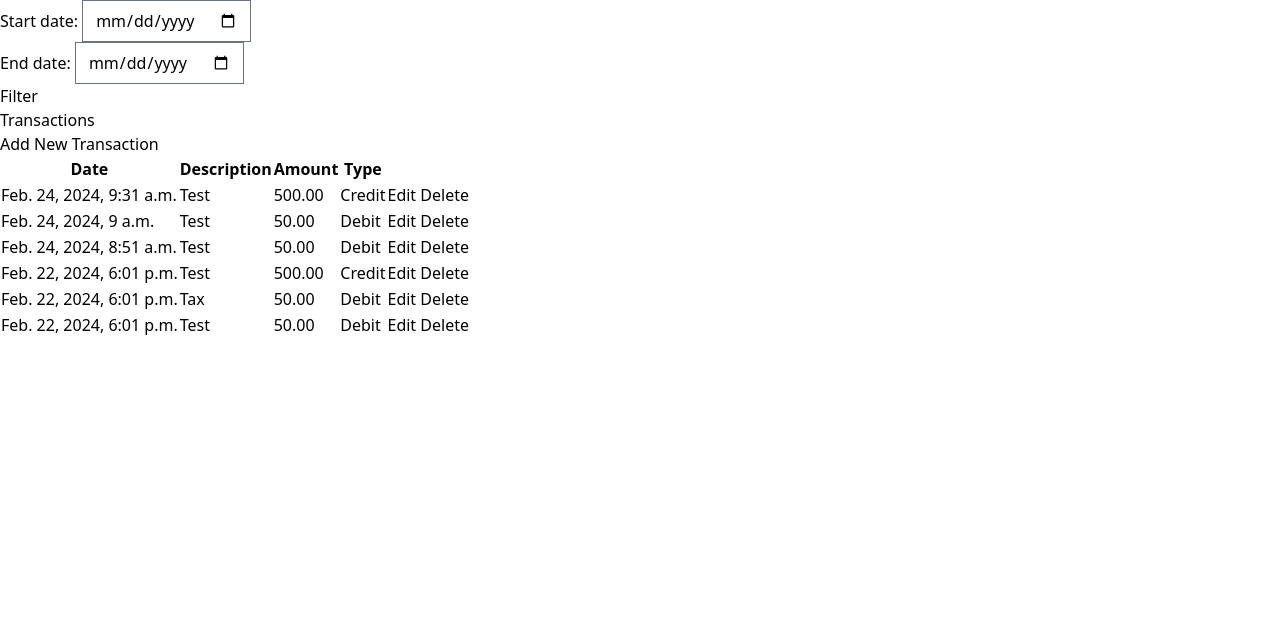
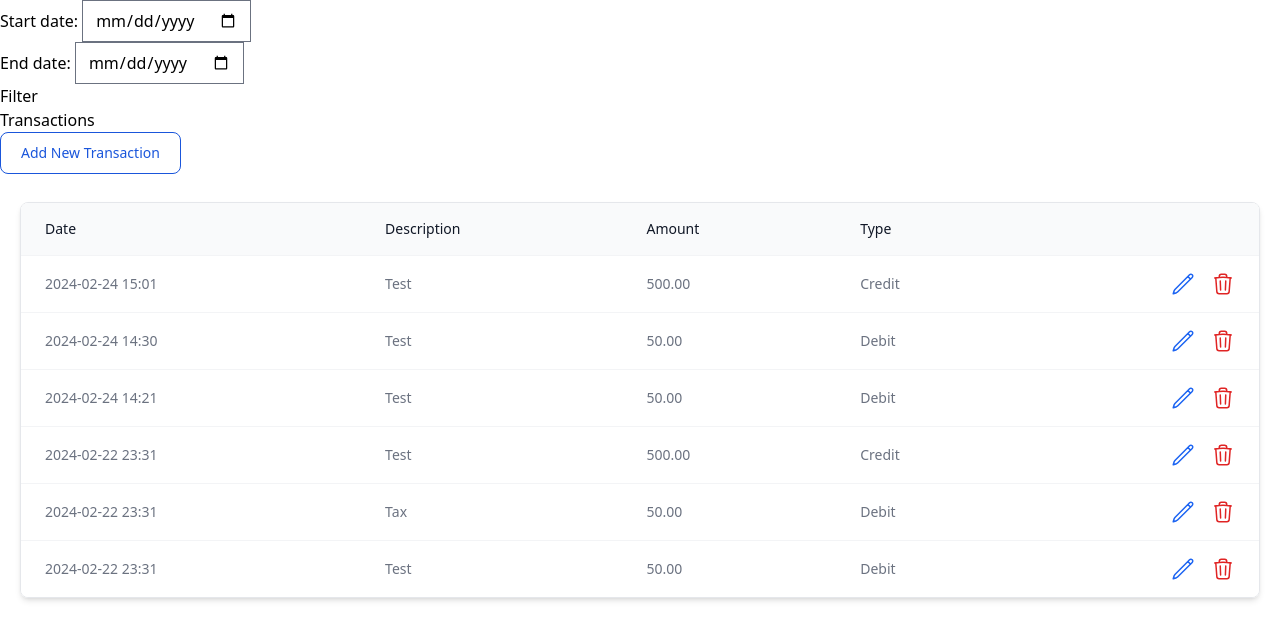
Before and after one commit to WalkingStatue/finsmart, a Django app: page /transactions/ in a window 1280 px wide. Shown: the part 64-704 px from the top of the page. Run offline with Django 5.2, Linux system fonts and the light colour scheme; a user stored in the database is signed in; data comes from the database, SQL or seed files in the repository; both versions use the stored data as it was after the commit; style sheets or scripts are compiled from the project's sources.

Commit message:
More Transaction Details

```diff
--- a/finsmart/settings.py
+++ b/finsmart/settings.py
@@ -178,3 +178,6 @@ ACCOUNT_FORMS = {
     'login': 'accounts.forms.CustomLoginForm',
     'signup': 'accounts.forms.CustomSignupForm',
 }
+
+USE_TZ = True
+TIME_ZONE = 'Asia/Kolkata'
--- a/finsmart/templates/base.html
+++ b/finsmart/templates/base.html
@@ -149,7 +149,7 @@
               <li>
                 <a
                   href="/"
-                  class="block py-2 px-3 text-white bg-blue-700 rounded md:bg-transparent md:text-blue-700 md:p-0 md:dark:text-blue-500"
+                  class="block py-2 px-3 text-white rounded md:bg-transparent md:text-blue-700 md:p-0 md:dark:text-blue-500"
                   aria-current="page"
                   >Home</a
                 >
@@ -157,7 +157,7 @@
               <li>
                 <a
                   href="{% url 'transactions:user_transactions' %}"
-                  class="block py-2 px-3 text-gray-900 rounded hover:bg-gray-100 md:hover:bg-transparent md:hover:text-blue-700 md:p-0 dark:text-white md:dark:hover:text-blue-500 dark:hover:bg-gray-700 dark:hover:text-white md:dark:hover:bg-transparent dark:border-gray-700"
+                  class="block py-2 px-3 text-gray-900  rounded hover:bg-gray-100 md:hover:bg-transparent md:hover:text-blue-700 md:p-0 dark:text-white md:dark:hover:text-blue-500 dark:hover:bg-gray-700 dark:hover:text-white md:dark:hover:bg-transparent dark:border-gray-700"
                   >Transaction</a
                 >
               </li>
--- a/transactions/forms.py
+++ b/transactions/forms.py
@@ -21,7 +21,7 @@ from .models import Transaction
 class TransactionForm(forms.ModelForm):
     class Meta:
         model = Transaction
-        fields = ['wallet', 'transaction_type', 'amount', 'description', 'category', 'transaction_date']
+        fields = ['wallet', 'transaction_type', 'amount', 'description', 'category']
 
     def __init__(self, *args, user=None, **kwargs):
         super(TransactionForm, self).__init__(*args, **kwargs)
--- a/transactions/models.py
+++ b/transactions/models.py
@@ -2,6 +2,10 @@ from django.db import models
 from django.conf import settings
 from accounts.models import Account
 from django.core.exceptions import ValidationError
+from django.utils import timezone
+
+now = timezone.now()  # This is timezone-aware and set to 'Asia/Kolkata'
+
 
 class Wallet(models.Model):
     account = models.ForeignKey(Account, on_delete=models.CASCADE, related_name='wallets')
@@ -34,7 +38,7 @@ class Transaction(models.Model):
     amount = models.DecimalField(max_digits=10, decimal_places=2)
     description = models.CharField(max_length=255)
     category = models.ForeignKey(Category, related_name='transactions', on_delete=models.SET_NULL, null=True, blank=True)
-    transaction_date = models.DateTimeField()
+    transaction_date = models.DateTimeField(auto_now_add=True)
 
     def __str__(self):
         return f"{self.wallet} - {self.amount} - {self.description}"
--- a/transactions/templates/transactions/user_transactions.html
+++ b/transactions/templates/transactions/user_transactions.html
@@ -15,36 +15,53 @@
   <button type="submit">Filter</button>
 </form>
 <h2>Transactions</h2>
+<button
+ class="text-blue-700 hover:text-white border border-blue-700 hover:bg-blue-800 focus:ring-4 focus:outline-none focus:ring-blue-300 font-medium rounded-lg text-sm px-5 py-2.5 text-center me-2 mb-2 dark:border-blue-500 dark:text-blue-500 dark:hover:text-white dark:hover:bg-blue-500 dark:focus:ring-blue-800"
+ >
 <a href="{% url 'transactions:transaction_add' %}" class="btn btn-primary"
   >Add New Transaction</a
 >
-<table>
+</button>
+<div class="overflow-hidden rounded-lg border border-gray-200 shadow-md m-5">
+  <table class="w-full border-collapse bg-white text-left text-sm text-gray-500">
+    <thead class="bg-gray-50">
       <tr>
-    <th>Date</th>
-    <th>Description</th>
-    <th>Amount</th>
-    <th>Type</th>
+        <th scope="col" class="px-6 py-4 font-medium text-gray-900">Date</th>
+        <th scope="col" class="px-6 py-4 font-medium text-gray-900">Description</th>
+        <th scope="col" class="px-6 py-4 font-medium text-gray-900">Amount</th>
+        <th scope="col" class="px-6 py-4 font-medium text-gray-900">Type</th>
+        <th scope="col" class="px-6 py-4 font-medium text-gray-900"></th>
       </tr>
+    </thead>
+    <tbody class="divide-y divide-gray-100 border-t border-gray-100">
       {% for transaction in object_list %}
-  <tr>
-    <td>{{ transaction.transaction_date }}</td>
-    <td>{{ transaction.description }}</td>
-    <td>{{ transaction.amount }}</td>
-    <td>{{ transaction.get_transaction_type_display }}</td>
-    <td>
-      <a
-        href="{% url 'transactions:transaction_edit' transaction.pk %}"
-        class="btn btn-secondary"
-        >Edit</a
-      >
-      <a
-        href="{% url 'transactions:transaction_delete' transaction.pk %}"
-        class="btn btn-danger"
-        >Delete</a
-      >
+      <tr class="hover:bg-gray-50">
+        <td class="px-6 py-4">{{ transaction.transaction_date|date:"Y-m-d H:i" }}</td>
+        <td class="px-6 py-4">{{ transaction.description }}</td>
+        <td class="px-6 py-4">{{ transaction.amount }}</td>
+        <td class="px-6 py-4">{{ transaction.get_transaction_type_display }}</td>
+        <td class="px-6 py-4">
+          <div class="flex justify-end gap-4">
+            <a href="{% url 'transactions:transaction_edit' transaction.pk %}">
+              <svg xmlns="http://www.w3.org/2000/svg" fill="none" viewBox="0 0 24 24" stroke-width="1.5" stroke="currentColor" class="h-6 w-6 text-blue-600">
+                <path stroke-linecap="round" stroke-linejoin="round" d="M16.862 4.487l1.687-1.688a1.875 1.875 0 112.652 2.652L6.832 19.82a4.5 4.5 0 01-1.897 1.13l-2.685.8.8-2.685a4.5 4.5 0 011.13-1.897L16.863 4.487zm0 0L19.5 7.125" />
+              </svg>
+            </a>
+            <a href="{% url 'transactions:transaction_delete' transaction.pk %}">
+              <svg xmlns="http://www.w3.org/2000/svg" fill="none" viewBox="0 0 24 24" stroke-width="1.5" stroke="currentColor" class="h-6 w-6 text-red-600">
+                <path stroke-linecap="round" stroke-linejoin="round" d="M14.74 9l-.346 9m-4.788 0L9.26 9m9.968-3.21c.342.052.682.107 1.022.166m-1.022-.165L18.16 19.673a2.25 2.25 0 01-2.244 2.077H8.084a2.25 2.25 0 01-2.244-2.077L4.772 5.79m14.456 0a48.108 48.108 0 00-3.478-.397m-12 .562c.34-.059.68-.114 1.022-.165m0 0a48.11 48.11 0 013.478-.397m7.5 0v-.916c0-1.18-.91-2.164-2.09-2.201a51.964 51.964 0 00-3.32 0c-1.18.037-2.09 1.022-2.09 2.201v.916m7.5 0a48.667 48.667 0 00-7.5 0" />
+              </svg>
+            </a>
+          </div>
         </td>
       </tr>
+      {% empty %}
+      <tr class="hover:bg-gray-50">
+        <td colspan="5" class="px-6 py-4">No transactions found.</td>
+      </tr>
       {% endfor %}
+    </tbody>
   </table>
+</div>
 
 {% endblock %}
--- a/transactions/views.py
+++ b/transactions/views.py
@@ -50,6 +50,7 @@ class TransactionCreateView(LoginRequiredMixin, CreateView):
 
 
 
+
 class TransactionUpdateView(LoginRequiredMixin, UpdateView):
     model = Transaction
     form_class = TransactionForm
```
Also changed, not shown: accounts/templates/accounts/complete_profile.html (+9 -9 lines), transactions/templates/transactions/transaction_form.html (+101 -8 lines), db.sqlite3. Lines whose indentation alone changed are shown as unchanged.
